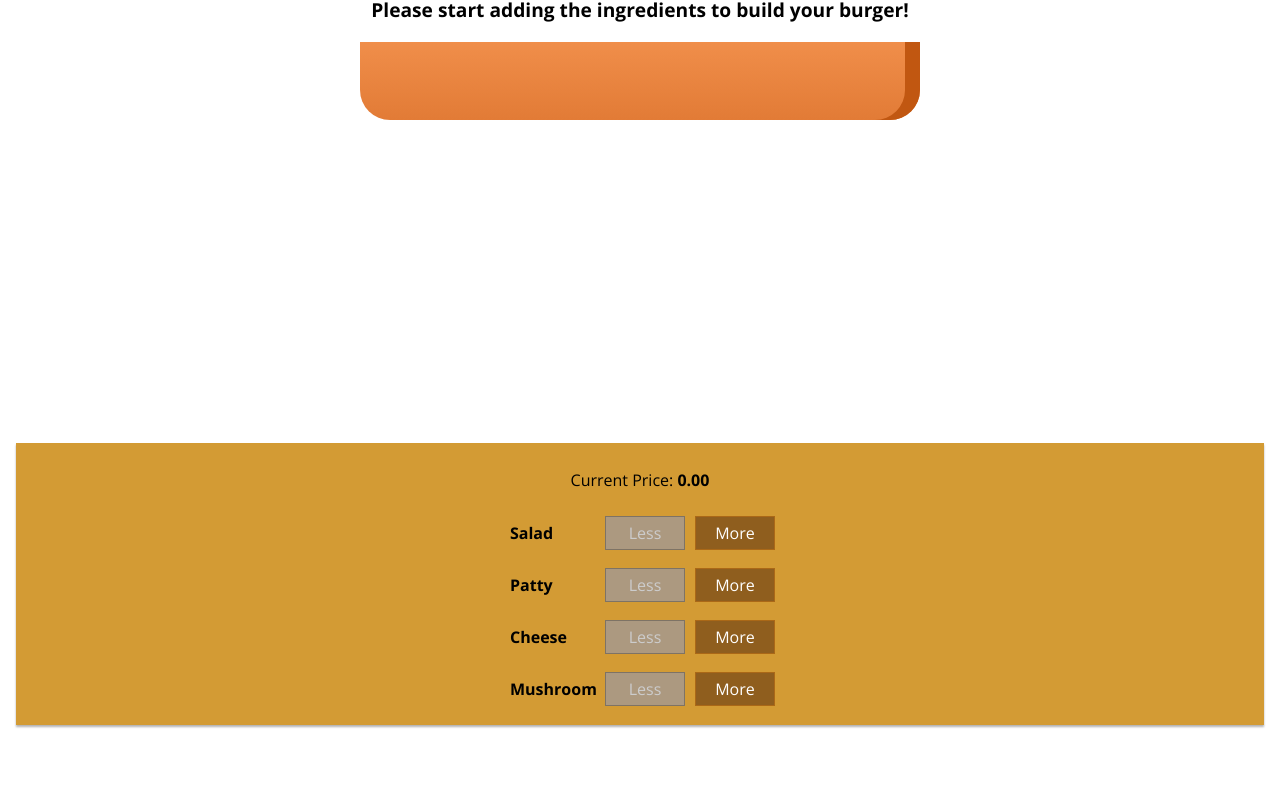
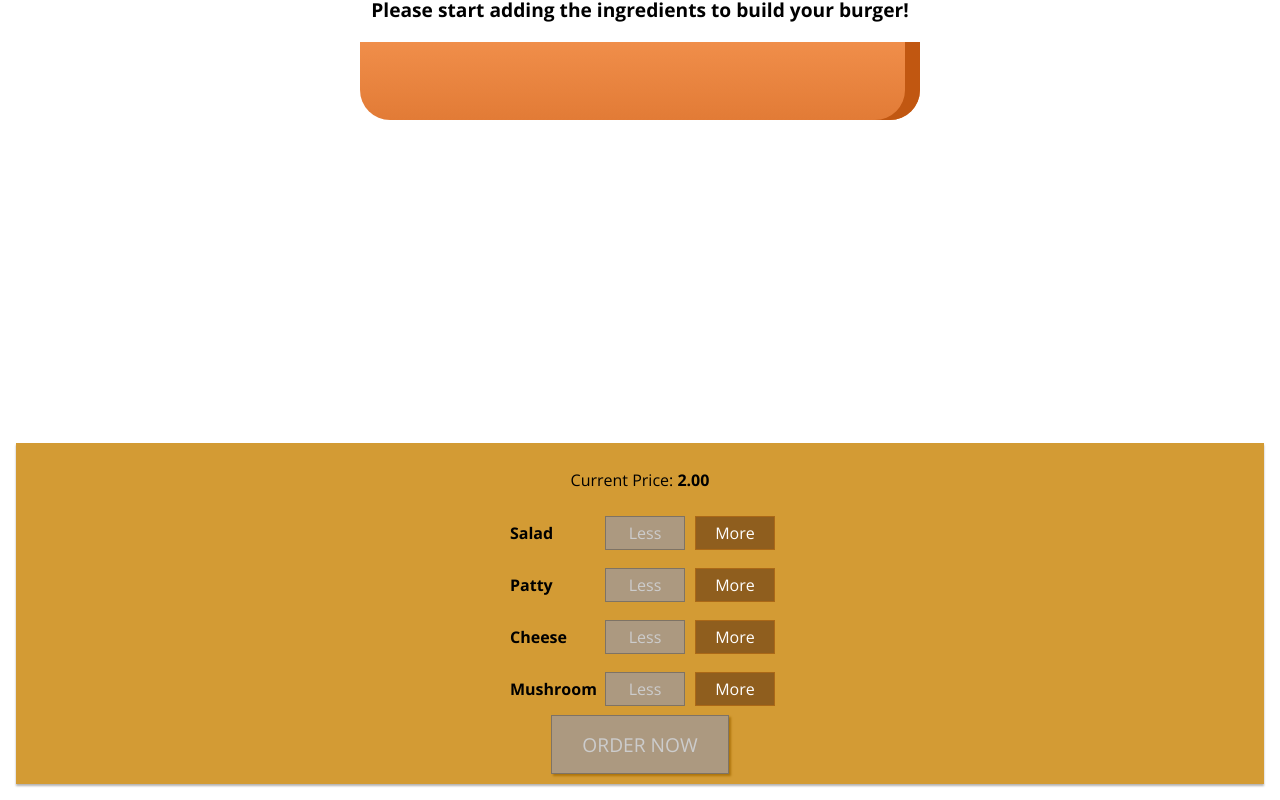
Before and after one commit to seldii/Burger-Builder-App, a React (Create React App) app: page / in a window 1280 px wide. Shown: the part 233-1033 px from the top of the page. Before the commit the page ends 974 px from the top, so only its background shows below. Built offline with nearby package versions, Linux system fonts and the light colour scheme.

Commit message:
order display modal added

```diff
--- a/src/App.js
+++ b/src/App.js
@@ -1,6 +1,6 @@
 import React, { Component } from "react";
 import Layout from "./components/Layout/Layout";
-import BurgerBuilder from "./containers/BurgerBuilder/BurgerBilder";
+import BurgerBuilder from "./containers/BurgerBuilder/BurgerBuilder";
 
 class App extends Component {
   render() {
--- a/src/components/Burger/BuildControls/BuildControls.js
+++ b/src/components/Burger/BuildControls/BuildControls.js
@@ -27,6 +27,13 @@ const BuildControls = props => {
           />
         );
       })}
+      <button
+        onClick={props.modalHandler}
+        disabled={!props.canBeOrdered}
+        className={styled.OrderButton}
+      >
+        ORDER NOW
+      </button>
     </div>
   );
 };
--- a/src/components/Burger/BuildControls/BuildControls.module.css
+++ b/src/components/Burger/BuildControls/BuildControls.module.css
@@ -8,3 +8,42 @@
   margin: auto;
   padding: 10px 0px;
 }
+
+.OrderButton {
+  outline: none;
+  background-color: burlywood;
+  color: white;
+  font-family: inherit;
+  font-size: 1.2rem;
+  padding: 15px 30px;
+  border: 1px solid rgb(173, 117, 12);
+  box-shadow: 2px 2px 2px rgb(173, 117, 12);
+}
+.OrderButton:hover,
+.OrderButton:active {
+  background-color: rgba(168, 248, 47, 0.884);
+  color: rgb(173, 117, 12);
+  border: 1px solid rgb(173, 117, 12);
+}
+
+.OrderButton:disabled {
+  background-color: #ac9980;
+  border: 1px solid #7e7365;
+  color: #ccc;
+  cursor: not-allowed;
+}
+.OrderButton:not(:disabled) {
+  animation: enable 0.3s linear;
+}
+
+@keyframes enable {
+  0% {
+    transform: scale(1);
+  }
+  60% {
+    transform: scale(1.1);
+  }
+  100% {
+    transform: scale(1);
+  }
+}
--- a/src/components/Burger/Burger.module.css
+++ b/src/components/Burger/Burger.module.css
@@ -6,6 +6,11 @@
   text-align: center;
   font-weight: bold;
   font-size: 1.2rem;
+}
+
+/*Hide scrollbar while still able to scroll*/
+.Burger::-webkit-scrollbar {
+  width: 0 !important;
 }
 
 @media (min-width: 500px) and (max-height: 400px) {
--- /dev/null
+++ b/src/components/Burger/OrderSummary/OrderSummary.js
@@ -0,0 +1,22 @@
+import React, { Fragment } from "react";
+
+const OrderSummary = props => {
+  const ingredientSummary = Object.keys(props.ingredients).map((ingKey, i) => {
+    return (
+      <li key={ingKey + i}>
+        <span style={{ textTransform: "capitalize" }}>{ingKey}</span>(
+        {props.ingredients[ingKey]})
+      </li>
+    );
+  });
+  return (
+    <Fragment>
+      <h3>Your Order</h3>
+      <p>Your yummy burger is ready to order with the following ingredients:</p>
+      <ul>{ingredientSummary}</ul>
+      <p>Continue to checkout</p>
+    </Fragment>
+  );
+};
+
+export default OrderSummary;
--- /dev/null
+++ b/src/components/UI/Modal/Modal.js
@@ -0,0 +1,20 @@
+import React from "react";
+import styled from "./Modal.module.css";
+
+const Modal = props => {
+  return (
+    <div
+      className={styled.Modal}
+      style={{
+        transform: props.show ? "translateY(0)" : "translateY(-100vh)",
+        opacity: props.show ? "1" : "0"
+      }}
+    >
+      <button onClick={props.modalHandler} className={styled.Close}>
+        x
+      </button>
+      {props.children}
+    </div>
+  );
+};
+export default Modal;
--- /dev/null
+++ b/src/components/UI/Modal/Modal.module.css
@@ -0,0 +1,28 @@
+.Modal {
+  position: fixed;
+  z-index: 500;
+  background-color: white;
+  width: 70%;
+  border: 1px solid #ccc;
+  box-shadow: 1px 1px 1px black;
+  padding: 16px;
+  left: 15%;
+  top: 30%;
+  box-sizing: border-box;
+  transition: all 0.4s ease-in-out;
+}
+
+@media (min-width: 600px) {
+  .Modal {
+    width: 500px;
+    left: calc(50% - 250px);
+  }
+}
+
+.Close {
+  position: absolute;
+  top: 2px;
+  left: 2px;
+  outline: none;
+  background: transparent;
+}
--- a/src/containers/BurgerBuilder/BurgerBilder.js
+++ /dev/null
@@ -1,59 +0,0 @@
-import React, { Component, Fragment } from "react";
-import Burger from "../../components/Burger/Burger";
-import BuildControls from "../../components/Burger/BuildControls/BuildControls";
-
-const INGREDIENT_PRICES = { salad: 0.5, patty: 3, mushroom: 2, cheese: 1.4 };
-class BurgerBilder extends Component {
-  state = {
-    ingredients: { salad: 0, patty: 0, mushroom: 0, cheese: 0 },
-    totalPrice: 0
-  };
-  addIngredientHandler = type => {
-    const prevCount = this.state.ingredients[type];
-    const newCount = prevCount + 1;
-    const updatedIngredients = { ...this.state.ingredients };
-    updatedIngredients[type] = newCount;
-
-    //add the price of the added ingredient to the total-price
-    const updatedTotalPrice = this.state.totalPrice + INGREDIENT_PRICES[type];
-    this.setState({
-      ingredients: updatedIngredients,
-      totalPrice: updatedTotalPrice
-    });
-  };
-  removeIngredientHandler = type => {
-    const prevCount = this.state.ingredients[type];
-    if (prevCount !== 0) {
-      const newCount = prevCount - 1;
-      const updatedIngredients = { ...this.state.ingredients };
-      updatedIngredients[type] = newCount;
-
-      //add the price of the added ingredient to the total-price
-      const updatedTotalPrice = this.state.totalPrice - INGREDIENT_PRICES[type];
-      this.setState({
-        ingredients: updatedIngredients,
-        totalPrice: updatedTotalPrice
-      });
-    }
-  };
-  render() {
-    //if the amount of the ingredient equals 0 disable the button
-    const disabledButtonInfo = { ...this.state.ingredients };
-    for (let key in disabledButtonInfo) {
-      disabledButtonInfo[key] = disabledButtonInfo[key] <= 0;
-    }
-    return (
-      <Fragment>
-        <Burger ingredients={this.state.ingredients} />
-        <BuildControls
-          addIngredient={this.addIngredientHandler}
-          removeIngredient={this.removeIngredientHandler}
-          disabledButtonInfo={disabledButtonInfo}
-          totalPrice={this.state.totalPrice}
-        />
-      </Fragment>
-    );
-  }
-}
-
-export default BurgerBilder;
--- /dev/null
+++ b/src/containers/BurgerBuilder/BurgerBuilder.js
@@ -0,0 +1,92 @@
+import React, { Component, Fragment } from "react";
+import Burger from "../../components/Burger/Burger";
+import BuildControls from "../../components/Burger/BuildControls/BuildControls";
+import Modal from "../../components/UI/Modal/Modal";
+import OrderSummary from "../../components/Burger/OrderSummary/OrderSummary";
+
+//global variable
+const INGREDIENT_PRICES = { salad: 0.5, patty: 3, mushroom: 2, cheese: 1.4 };
+
+class BurgerBuilder extends Component {
+  state = {
+    ingredients: { salad: 0, patty: 0, mushroom: 0, cheese: 0 },
+    totalPrice: 2,
+    canBeOrdered: false,
+    isModalOpen: false
+  };
+  addIngredientHandler = type => {
+    const prevCount = this.state.ingredients[type];
+    const newCount = prevCount + 1;
+    const updatedIngredients = { ...this.state.ingredients };
+    updatedIngredients[type] = newCount;
+
+    //add the price of the added ingredient to the total-price
+    const updatedTotalPrice = this.state.totalPrice + INGREDIENT_PRICES[type];
+
+    this.setState({
+      ingredients: updatedIngredients,
+      totalPrice: updatedTotalPrice
+    });
+
+    //in order to get the updated ingredients correct amount, we should pass it as a parameter to the
+    //updateOrderStateFunction
+    this.updateOrderState(updatedIngredients);
+  };
+  removeIngredientHandler = type => {
+    const prevCount = this.state.ingredients[type];
+    if (prevCount === 0) {
+      return;
+    }
+    const newCount = prevCount - 1;
+    const updatedIngredients = { ...this.state.ingredients };
+    updatedIngredients[type] = newCount;
+
+    //add the price of the added ingredient to the total-price
+    const updatedTotalPrice = this.state.totalPrice - INGREDIENT_PRICES[type];
+    this.setState({
+      ingredients: updatedIngredients,
+      totalPrice: updatedTotalPrice
+    });
+
+    //in order to get the updated ingredients correct amount, we should pass it as a parameter to the
+    //updateOrderStateFunction
+    this.updateOrderState(updatedIngredients);
+  };
+
+  //disable/enable the ORDER button
+  updateOrderState = ingredients => {
+    const sum = Object.values(ingredients).reduce((acc, el) => {
+      return acc + el;
+    }, 0);
+
+    this.setState({ canBeOrdered: sum > 0 });
+  };
+  modalHandler = () => {
+    this.setState({ isModalOpen: !this.state.isModalOpen });
+  };
+  render() {
+    //if the amount of the ingredient equals 0 disable the button
+    const disabledButtonInfo = { ...this.state.ingredients };
+    for (let key in disabledButtonInfo) {
+      disabledButtonInfo[key] = disabledButtonInfo[key] <= 0;
+    }
+    return (
+      <Fragment>
+        <Burger ingredients={this.state.ingredients} />
+        <BuildControls
+          addIngredient={this.addIngredientHandler}
+          removeIngredient={this.removeIngredientHandler}
+          disabledButtonInfo={disabledButtonInfo}
+          totalPrice={this.state.totalPrice}
+          canBeOrdered={this.state.canBeOrdered}
+          modalHandler={this.modalHandler}
+        />
+        <Modal show={this.state.isModalOpen} modalHandler={this.modalHandler}>
+          <OrderSummary ingredients={this.state.ingredients}></OrderSummary>
+        </Modal>
+      </Fragment>
+    );
+  }
+}
+
+export default BurgerBuilder;
```
